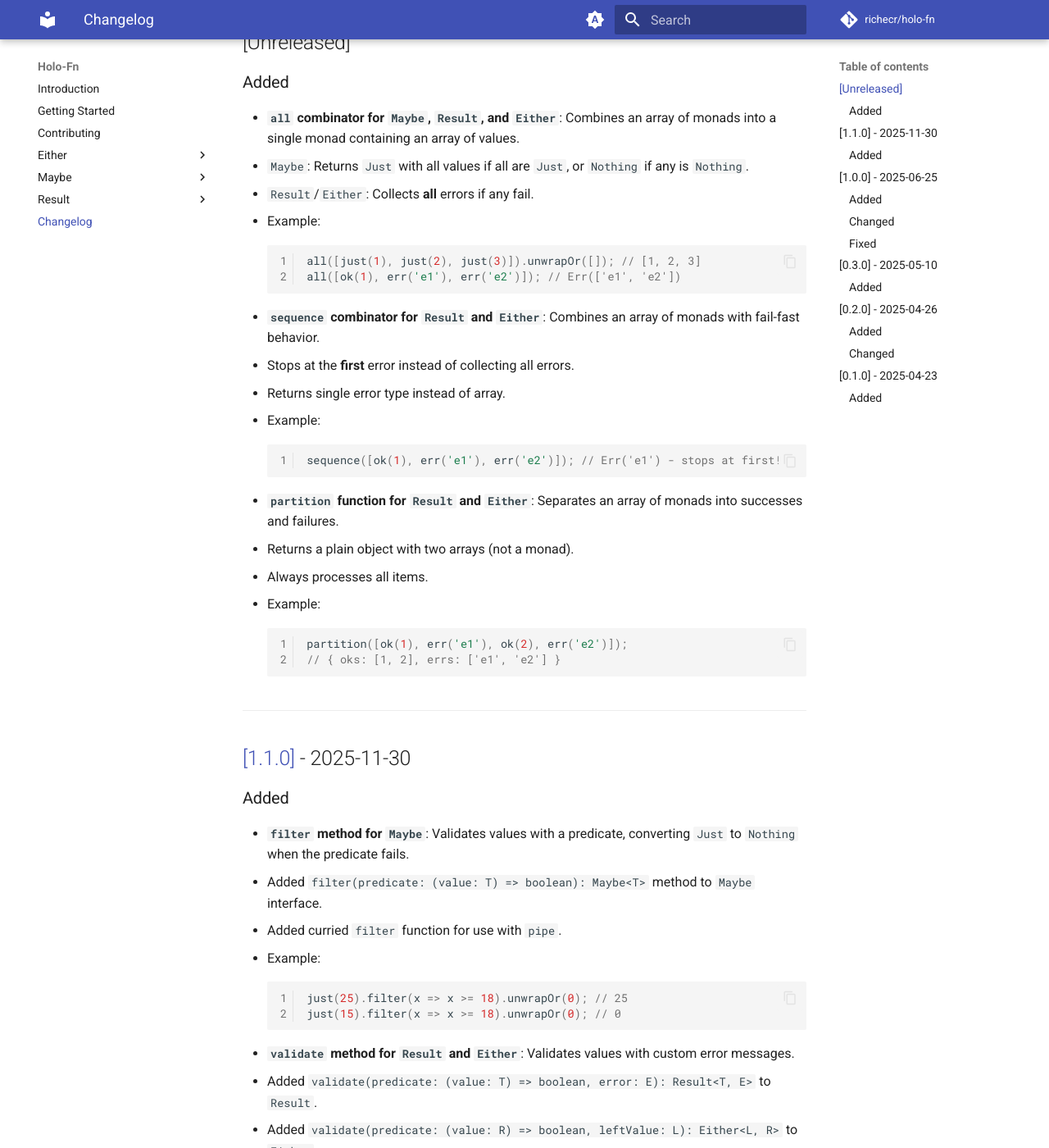
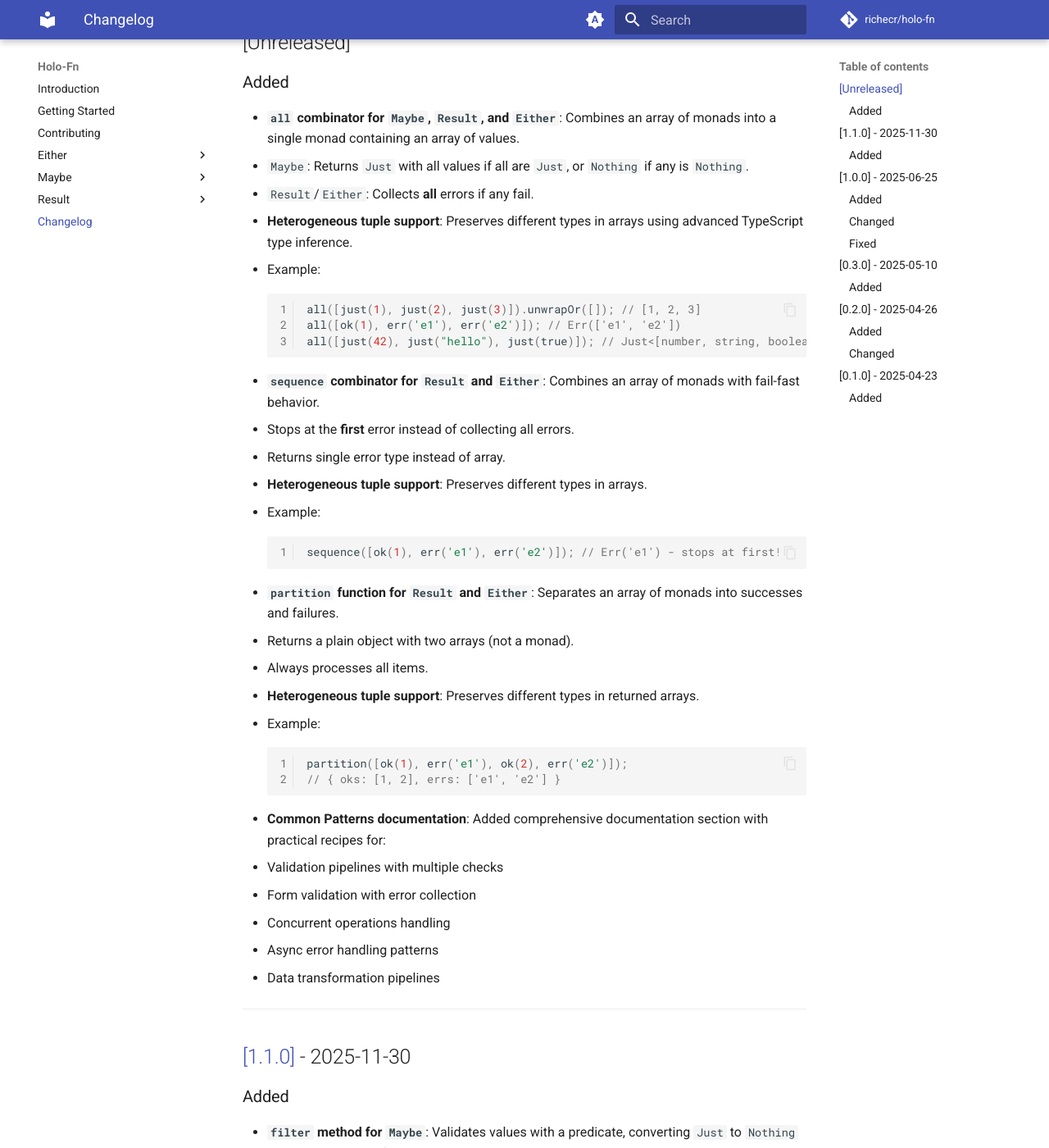
Before and after one commit to richecr/holo-fn, an MkDocs documentation site: the page built from docs/changelog.md, in a window 1280 px wide and 1400 px high, scrolled down 279 px. Shown: the whole window at 82% size. Built offline with MkDocs 1.6.1 and Material for MkDocs 9.7.7, drawn with Linux system fonts in a browser that asks for light colours; comment, search, counter and statistics services are not loaded.

Commit message:
docs: enhance changelog with heterogeneous tuple support and common patterns documentation

````diff
--- a/docs/changelog.md
+++ b/docs/changelog.md
@@ -12,15 +12,18 @@ The format is based on [Keep a Changelog](https://keepachangelog.com/en/1.0.0/),
 - **`all` combinator for `Maybe`, `Result`, and `Either`**: Combines an array of monads into a single monad containing an array of values.
   - `Maybe`: Returns `Just` with all values if all are `Just`, or `Nothing` if any is `Nothing`.
   - `Result`/`Either`: Collects **all** errors if any fail.
+  - **Heterogeneous tuple support**: Preserves different types in arrays using advanced TypeScript type inference.
   - Example:
   ```ts
   all([just(1), just(2), just(3)]).unwrapOr([]); // [1, 2, 3]
   all([ok(1), err('e1'), err('e2')]); // Err(['e1', 'e2'])
+  all([just(42), just("hello"), just(true)]); // Just<[number, string, boolean]>
   ```
 
 - **`sequence` combinator for `Result` and `Either`**: Combines an array of monads with fail-fast behavior.
   - Stops at the **first** error instead of collecting all errors.
   - Returns single error type instead of array.
+  - **Heterogeneous tuple support**: Preserves different types in arrays.
   - Example:
   ```ts
   sequence([ok(1), err('e1'), err('e2')]); // Err('e1') - stops at first!
@@ -29,11 +32,19 @@ The format is based on [Keep a Changelog](https://keepachangelog.com/en/1.0.0/),
 - **`partition` function for `Result` and `Either`**: Separates an array of monads into successes and failures.
   - Returns a plain object with two arrays (not a monad).
   - Always processes all items.
+  - **Heterogeneous tuple support**: Preserves different types in returned arrays.
   - Example:
   ```ts
   partition([ok(1), err('e1'), ok(2), err('e2')]);
   // { oks: [1, 2], errs: ['e1', 'e2'] }
   ```
+
+- **Common Patterns documentation**: Added comprehensive documentation section with practical recipes for:
+  - Validation pipelines with multiple checks
+  - Form validation with error collection
+  - Concurrent operations handling
+  - Async error handling patterns
+  - Data transformation pipelines
 
 ---
 
````
